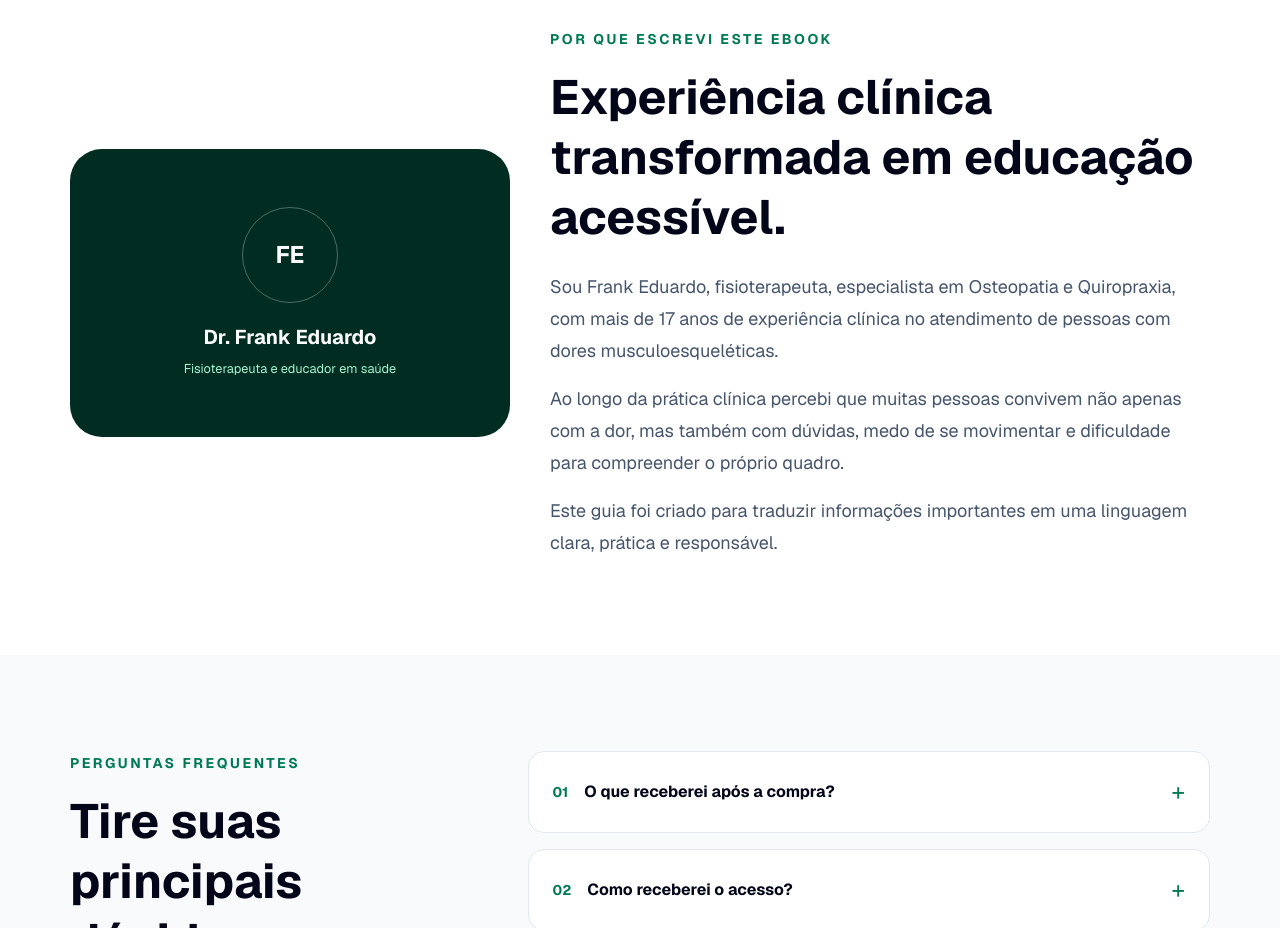
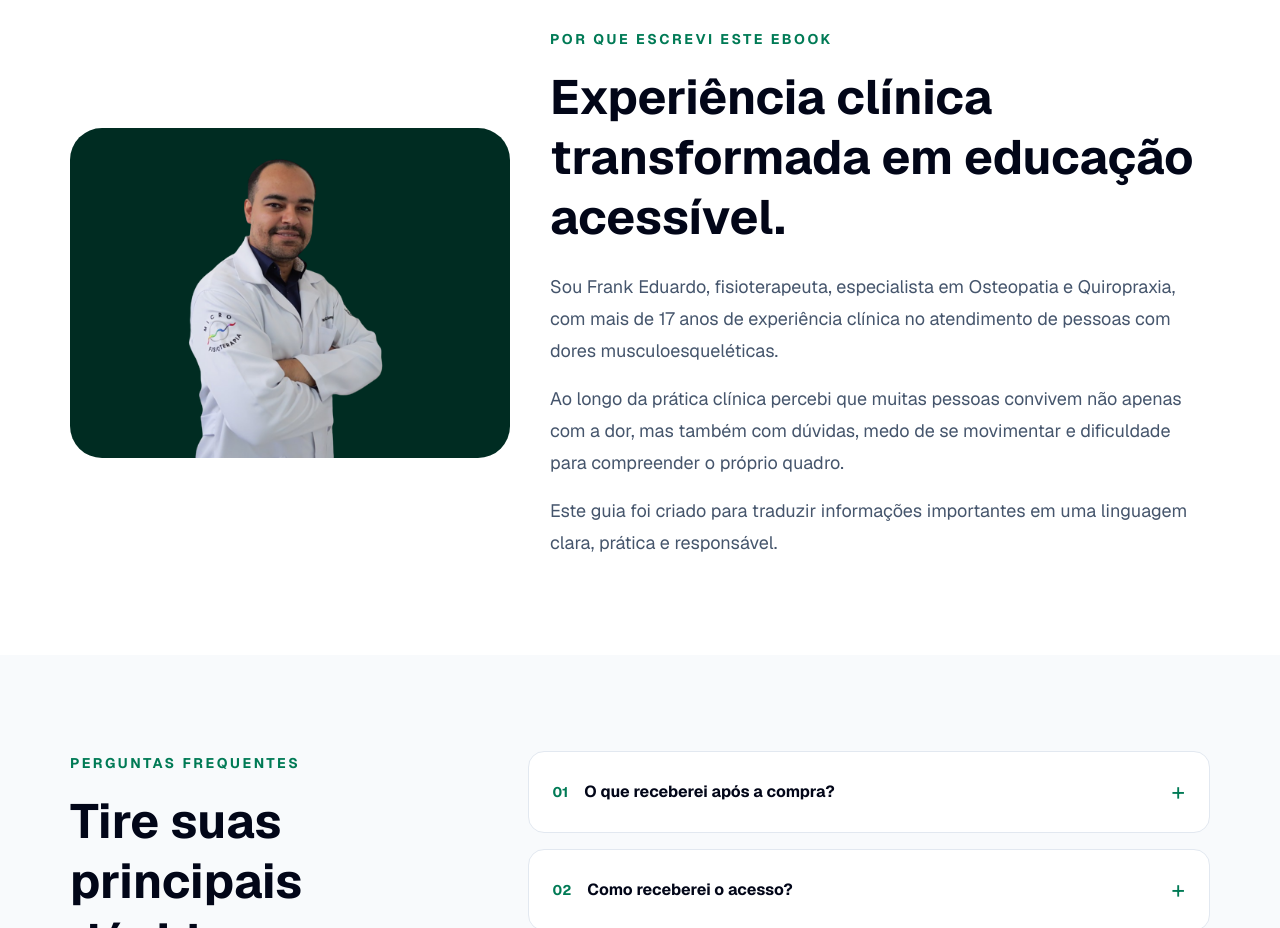
Before and after one commit to sampaiofrank2016-stack/drfrankeduardo, a Next.js app: page /treinamentos/pacientes/dor-lombar/guia in a window 1280 px wide. Shown: the part 5680-6608 px from the top of the page. Built offline with nearby package versions, Linux system fonts and the light colour scheme.

Commit message:
fix: corrige contraste dos botões brancos na landing page

```diff
--- a/src/app/treinamentos/pacientes/dor-lombar/guia/page.tsx
+++ b/src/app/treinamentos/pacientes/dor-lombar/guia/page.tsx
@@ -518,20 +518,14 @@ export default function LowBackPainGuidePage() {
 
         <section className="py-16 md:py-24">
           <div className="container mx-auto grid items-center gap-10 px-5 lg:grid-cols-[0.8fr_1.2fr]">
-            <div className="flex min-h-72 items-center justify-center rounded-[2rem] bg-emerald-950 text-white">
-              <div className="text-center">
-                <span className="mx-auto flex h-24 w-24 items-center justify-center rounded-full border border-white/30 text-2xl font-bold">
-                  FE
-                </span>
-
-                <strong className="mt-5 block text-xl">
-                  Dr. Frank Eduardo
-                </strong>
-
-                <small className="mt-2 block text-emerald-200">
-                  Fisioterapeuta e educador em saúde
-                </small>
-              </div>
+            <div className="relative mx-auto w-full max-w-md overflow-hidden rounded-[2rem] bg-emerald-950">
+              <Image
+                src="/images/frank-eduardo-profissional.png"
+                alt="Dr. Frank Eduardo, fisioterapeuta e autor do ebook"
+                width={800}
+                height={1000}
+                className="h-auto w-full object-cover"
+              />
             </div>
 
             <div>
```
